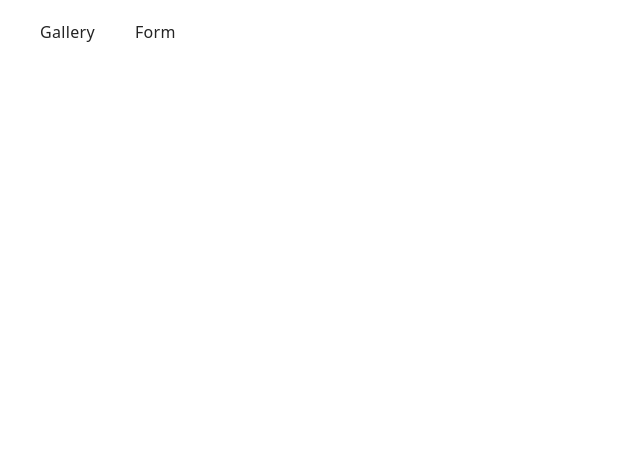
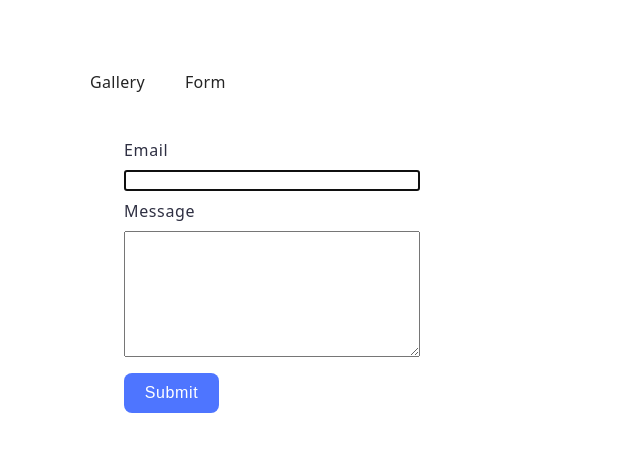
Before and after one commit to tms-zngs/goit-js-hw-09, a website built with Vite: page src/2-form.html in a window 1280 px wide. Shown: the whole page, without its empty margins (0-640 px from the left). Built offline with nearby package versions, Linux system fonts and the light colour scheme.

Commit message:
form-done

```diff
--- a/src/2-form.html
+++ b/src/2-form.html
@@ -14,6 +14,20 @@
       highlight-curr="active"
     />
 
-    <main></main>
+    <main>
+      <form class="feedback-form" autocomplete="off">
+  <label class="email-label">
+    Email
+    <input class="email-input" type="email" name="email" autofocus />
+  </label>
+  <label class="message-label">
+    Message
+    <textarea class="message-area" name="message" rows="8"></textarea>
+  </label>
+  <button class="submit-btn" type="submit">Submit</button>
+</form>
+
+    </main>
+    <script type="module" src="./js/form.js"></script>
   </body>
 </html>
--- /dev/null
+++ b/src/css/form.css
@@ -0,0 +1,54 @@
+.feedback-form {
+    display: flex;
+    flex-direction: column;
+    padding: 24px;
+    width: 296px;
+    gap: 8px;
+    margin-left: 100px;
+}
+.email-label {
+    display: flex;
+    flex-direction: column;
+    font-weight: 400;
+font-size: 16px;
+line-height: 1.5;
+letter-spacing: 0.04em;
+color: #2e2f42;
+}
+.email-input {
+    margin-top: 8px;
+}
+.message-label {
+    display: flex;
+    flex-direction: column;
+    font-weight: 400;
+font-size: 16px;
+line-height: 1.5;
+letter-spacing: 0.04em;
+color: #2e2f42;
+margin-bottom: 8px;
+}
+.message-area {
+    margin-top: 8px;
+}
+.submit-btn {
+    display: flex;
+align-items: center;
+justify-content: center;
+flex-direction: row;
+gap: 10px;
+    background-color: #4e75ff;
+    border-color: transparent;
+    border-radius: 8px;
+padding: 8px 16px;
+width: 95px;
+height: 40px;
+font-weight: 500;
+font-size: 16px;
+line-height: 1.5;
+letter-spacing: 0.04em;
+color: #fff;
+}
+.submit-btn:hover {
+    background-color: #6c8cff;
+}
--- a/src/css/header.css
+++ b/src/css/header.css
@@ -1,9 +1,5 @@
 .header {
   padding: 20px 0;
-}
-.nav {
-  display: flex;
-  justify-content: space-between;
 }
 .nav-logo {
   display: inline-flex;
--- /dev/null
+++ b/src/css/index.css
@@ -0,0 +1,8 @@
+.nav {
+    margin-top: 50px;
+    margin-left: 50px;
+    display: flex;
+    flex-direction: row;
+    gap: 50px;
+
+}
--- a/src/css/styles.css
+++ b/src/css/styles.css
@@ -17,3 +17,5 @@
 @import url('./back-link.css');
 @import url('./footer.css');
 @import url('./gallery.css');
+@import url('./index.css');
+@import url('./form.css');
--- /dev/null
+++ b/src/js/form.js
@@ -0,0 +1,43 @@
+const formData = { email: "", message: "" };
+
+const storageKey = "feedback-form-state"
+
+const form = document.querySelector(".feedback-form");
+const userEmail = form.querySelector(".email-input");
+const userMesssage = form.querySelector(".message-area");
+
+const savedData = localStorage.getItem(storageKey);
+if (savedData) {
+    const parsedData = JSON.parse(savedData);
+    formData.email = parsedData.email;
+    formData.message = parsedData.message;
+        userEmail.value = formData.email;
+    userMesssage.value = formData.message;
+}
+
+userEmail.addEventListener("input", (event) => {
+    formData.email = event.target.value
+    localStorage.setItem(storageKey, JSON.stringify(formData));
+})
+
+userMesssage.addEventListener("input", (event) => {
+    formData.message = event.target.value
+    localStorage.setItem(storageKey, JSON.stringify(formData));
+})
+
+form.addEventListener("submit", (event) => {
+    event.preventDefault();
+    if (!formData.email || !formData.message) {
+        alert("Fill please all fields");
+        return;
+    }
+    console.log(event.target.elements.email.value);
+    console.log(event.target.elements.message.value);
+    // localStorage.removeItem(storageKey);
+    form.reset();
+    formData.email = "";
+    formData.message = "";
+    localStorage.setItem(storageKey, JSON.stringify(formData));
+});
+
+console.log(formData);
```
Also changed, not shown: src/index.html (+3 -3 lines).
